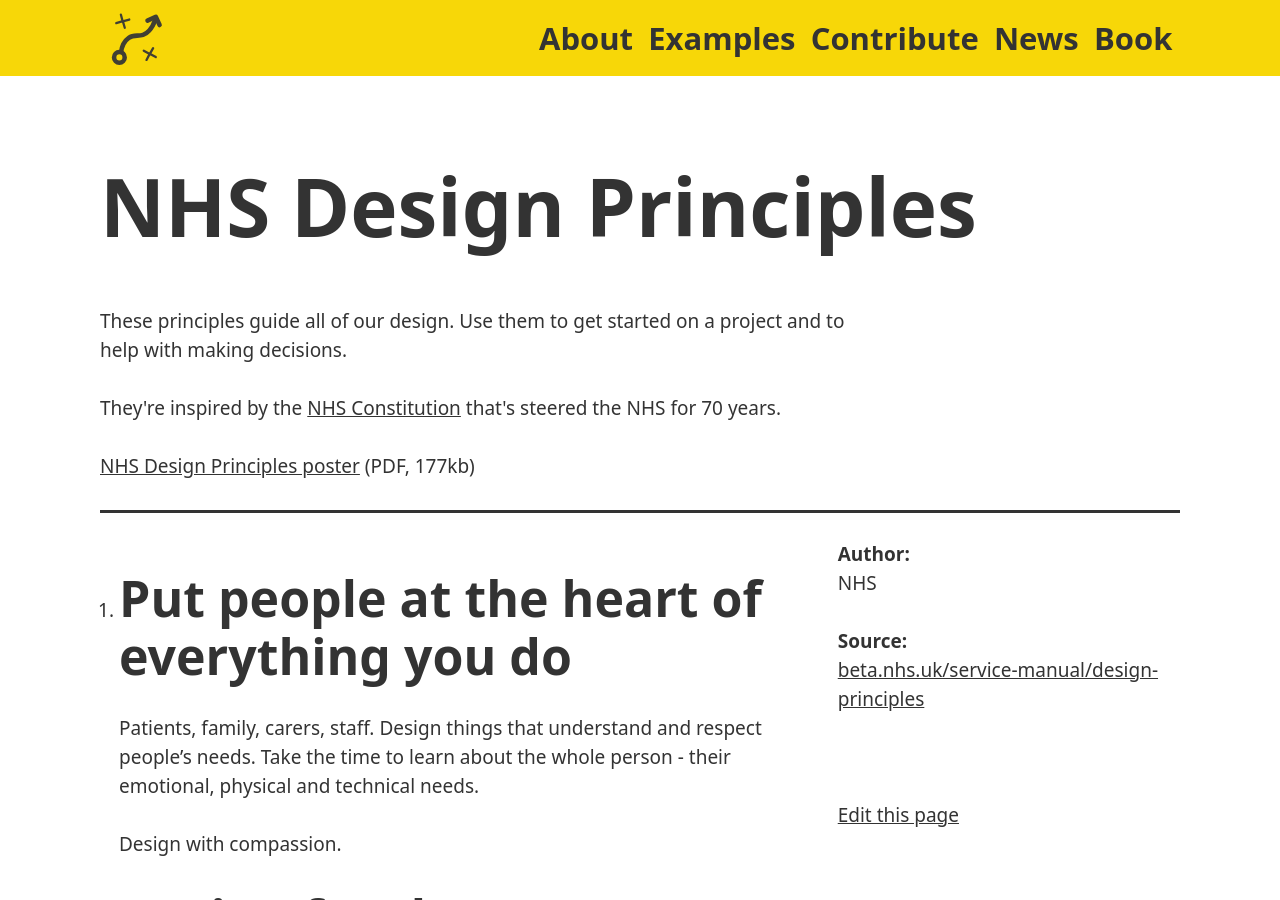
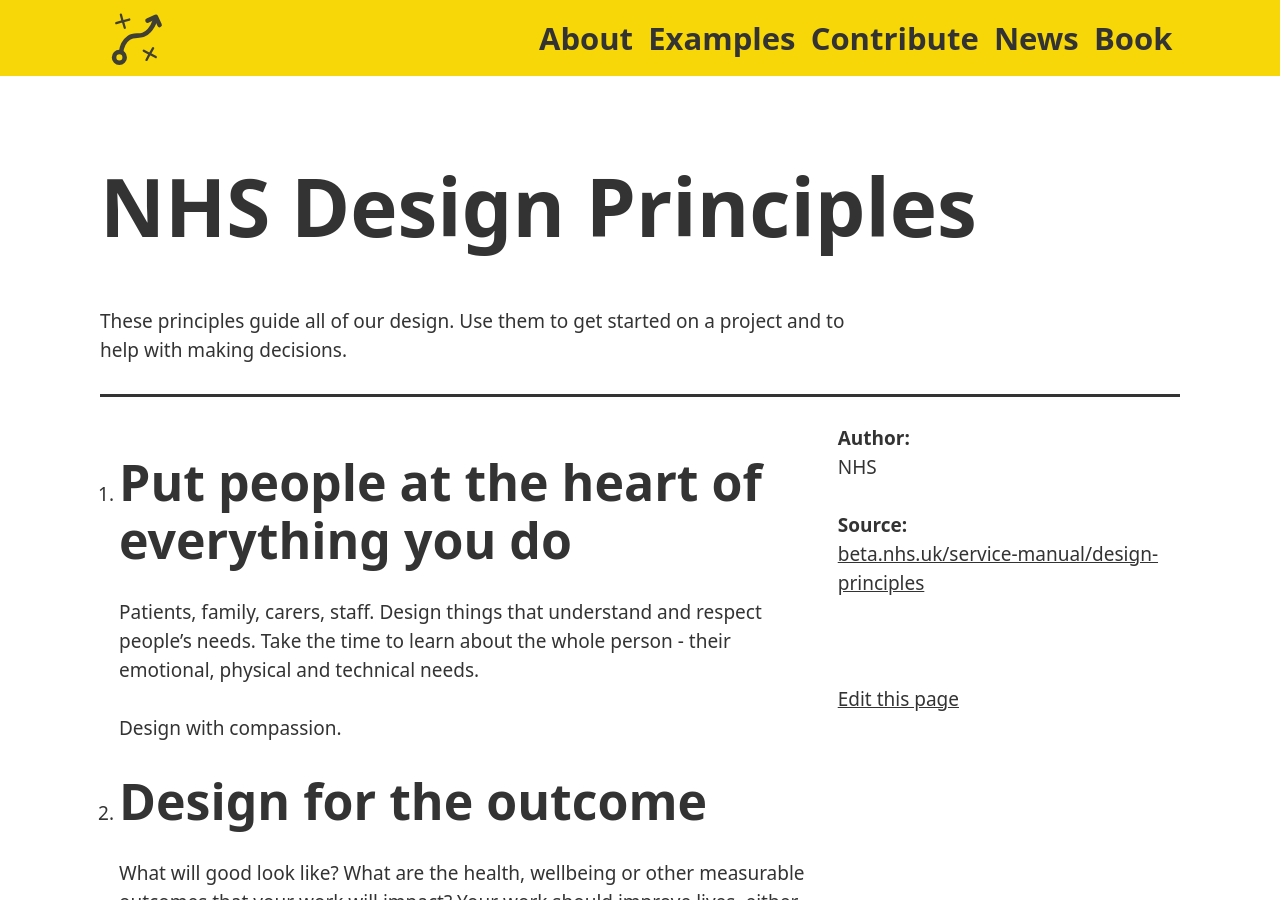
Before and after one commit to benbrignell/principles.design, a Jekyll site: the page built from _examples/nhs-design-principles.md, in a window 1280 px wide and 900 px high. Built offline with Jekyll 4.4.1, drawn with Linux system fonts in a browser that asks for light colours.

Commit message:
removed html formatting in nhs overview

```diff
--- a/_examples/nhs-design-principles.md
+++ b/_examples/nhs-design-principles.md
@@ -6,9 +6,7 @@
 overview: |
         These principles guide all of our design. Use them to get started on a project and to help with making decisions.
 
-        They're inspired by the <a href="https://www.gov.uk/government/publications/the-nhs-constitution-for-england/the-nhs-constitution-for-england">NHS Constitution</a> that's steered the NHS for 70 years.
 
-        <a href="https://beta.nhs.uk/service-manual/assets/NHS_design_principles.pdf">NHS Design Principles poster</a> (PDF, 177kb)
 
 
 link: https://beta.nhs.uk/service-manual/design-principles
```
